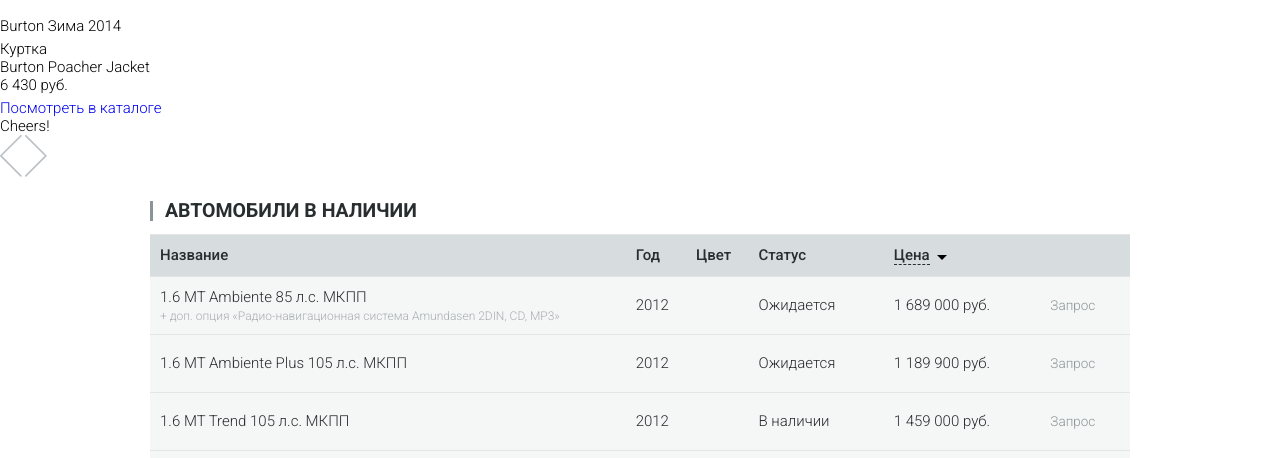
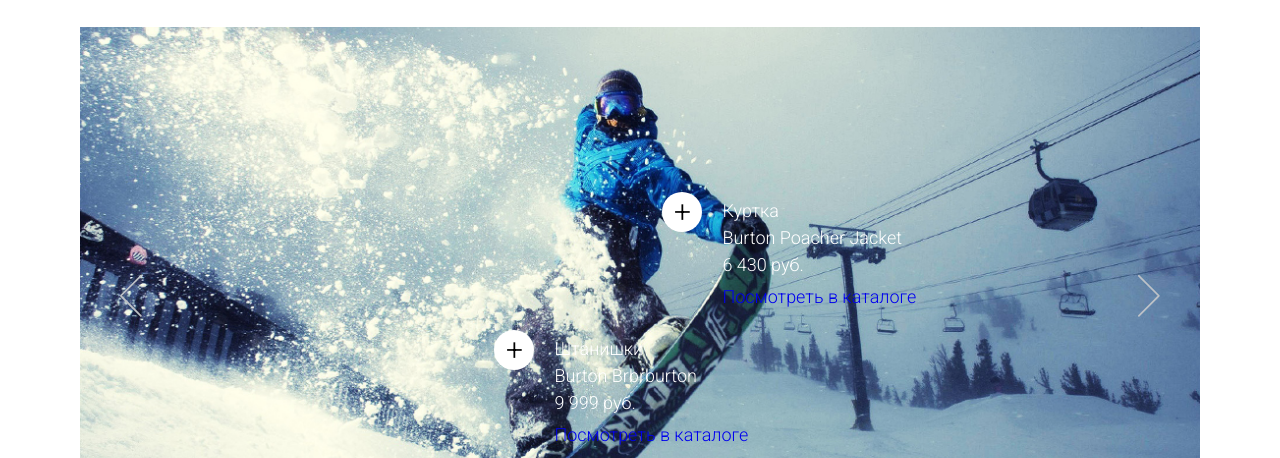
Before and after one commit to Irkoman/kdx-html-test, a plain HTML site: page index.html in a window 1280 px wide. Shown: the part 170-628 px from the top of the page. Drawn offline with Linux system fonts and the light colour scheme.

Commit message:
Слайдер

```diff
--- a/css/style.css
+++ b/css/style.css
@@ -78,22 +78,28 @@ label {
 
 .logo {
   float: left;
-  margin-bottom: -8px;
+  margin-bottom: -18px;
   margin-left: -15px;
 }
 
 .toggler {
-  position: relative;
   float: right;
   width: 18px;
+  height: 20px;
+  margin-top: 25px;
+}
+
+.toggler__element {
+  display: block;
+  position: relative;
+  width: 18px;
   height: 3px;
-  margin-top: 25px;
   background: #ffffff;
   border-radius: 2px;
 }
 
-.toggler::before,
-.toggler::after {
+.toggler__element::before,
+.toggler__element::after {
   content: "";
   position: absolute;
   width: 18px;
@@ -102,11 +108,11 @@ label {
   border-radius: 2px;
 }
 
-.toggler::before {
+.toggler__element::before {
   top: -7px;
 }
 
-.toggler::after {
+.toggler__element::after {
   top: 7px;
 }
 
@@ -211,13 +217,127 @@ label {
 
 @media (min-width: 768px) {
 
-
+  .logo {
+    margin-bottom: -28px;
+    margin-left: -75px;
+  }
 }
 
 @media (min-width: 980px) {
 
   .slider {
     display: block;
+    position: relative;
+    width: 100%;
+    max-width: 1120px;
+    height: 550px;
+    margin-right: auto;
+    margin-left: auto;
+  }
+
+  .slide {
+    display: none;
+    position: absolute;
+    top: 0;
+    left: 0;
+    width: 100%;
+    height: 100%;
+    overflow: hidden;
+    z-index: 1;
+  }
+
+  .slide:hover {
+    box-shadow: 0 0 0 560px rgba(0, 0, 0, 0.5) inset;
+  }
+
+  .slide--burton {
+    background: url("../img/bg-slide1.jpg") 0 50% no-repeat;
+    background-size: cover;
+  }
+
+  .slide--cheers {
+    background: url("../img/bg-slide2.png") 0 50% no-repeat;
+    background-size: cover;
+  }
+
+  .slider input[type="radio"] {
+    display: none;
+  }
+
+  .slider__control {
+    position: absolute;
+    top: 45%;
+    z-index: 10;
+    cursor: pointer;
+  }
+
+  .slider__control--right {
+    right: 40px;
+  }
+
+  .slider__control--left {
+    left: 40px;
+  }
+
+  #btn-left:checked ~ .slide--burton {
+    display: block;
+  }
+
+  #btn-right:checked ~ .slide--cheers {
+    display: block;
+  }
+
+  .slide__title {
+    margin-top: 470px;
+    margin-right: 30px;
+    font-size: 2rem;
+    font-weight: 300;
+    color: #ffffff;
+    text-align: right;
+    text-transform: uppercase;
+  }
+
+  .marker {
+    position: absolute;
+    width: 40px;
+    height: 40px;
+    background: #ffffff;
+    border-radius: 50%;
+    z-index: 20;
+    cursor: pointer;
+  }
+
+  .marker:before {
+    content: "+";
+    position: absolute;
+    width: 40px;
+    text-align: center;
+    font-size: 2rem;
+    font-weight: 300;
+    line-height: 40px;
+    color: #000000;
+  }
+
+  .marker--1 {
+    top: 30%;
+    left: 52%;
+  }
+
+  .marker--2 {
+    top: 55%;
+    left: 37%;
+  }
+
+  .marker__info {
+    min-width: 250px;
+    margin-left: 60px;
+    font-size: 1.2rem;
+    line-height: 1.5;
+    color: #ffffff;
+  }
+
+  .marker__link {
+    color: ;
   }
 
  .supply {
--- a/index.html
+++ b/index.html
@@ -12,13 +12,15 @@
     <header class="main-header">
       <div class="container clearfix">
         <a class="logo" href="index.html">
-          <picture>
-            <source srcset="img/logo-tablet@1x.png, img/logo-tablet@2x.png 2x" media="(min-width: 768px)">
-            <source srcset="img/logo-mobile@1x.png, img/logo-mobile@2x.png 2x">
-            <img srcset="img/logo-mobile@1x.png, img/logo-mobile@2x.png 2x" alt="Quack-Quack">
-          </picture>
+          <figure>
+            <picture>
+              <source srcset="img/logo-tablet.png, img/logo-tablet@2x.png 2x" media="(min-width: 768px)">
+              <source srcset="img/logo-mobile.png, img/logo-mobile@2x.png 2x">
+              <img src="img/logo-tablet.png" alt="Quack-Quack">
+            </picture>
+          </figure>
         </a>
-        <label class="toggler toggler--open" for="nav-btn"></label>
+        <label class="toggler toggler--open" for="nav-btn"><span class="toggler__element"></span></label>
       </div>
 
       <nav class="navigation">
@@ -76,11 +78,32 @@
     </section>
 
     <section class="slider">
+
+      <input type="radio" id="btn-left" name="btn-left" checked>
+      <input type="radio" id="btn-right" name="btn-right">
+      <label class="slider__control slider__control--left" for="btn-left">
+        <svg width="21.706" height="41.719" viewBox="0 0 21.706 41.719" enable-background="new 0 0 21.706 41.719" xml:space="preserve">
+          <path class="control-color" fill="#bec2c7" d="M2.045,20.859L21.458,1.446c0.331-0.331,0.331-0.867,0-1.198c-0.33-0.331-0.867-0.331-1.197,0L0.248,20.261 c-0.331,0.33-0.331,0.867,0,1.197l20.013,20.013c0.164,0.165,0.382,0.248,0.599,0.248s0.434-0.083,0.599-0.248 c0.331-0.331,0.331-0.867,0-1.198L2.045,20.859z"/>
+        </svg>
+      </label>
+      <label class="slider__control slider__control--right" for="btn-right">
+        <svg width="21.706" height="41.719" viewBox="0 0 21.706 41.719" enable-background="new 0 0 21.706 41.719" xml:space="preserve">
+          <path class="control-color" fill="#bec2c7" d="M19.661,20.859L0.248,1.446c-0.331-0.331-0.331-0.867,0-1.198c0.33-0.331,0.867-0.331,1.197,0l20.013,20.012 c0.33,0.33,0.33,0.867,0,1.197L1.445,41.471c-0.164,0.165-0.382,0.248-0.599,0.248s-0.434-0.083-0.599-0.248 c-0.331-0.331-0.331-0.867,0-1.198L19.661,20.859z"/>
+        </svg>
+      </label>
+
       <div class="slide slide--burton">
         <div class="slide__title">Burton Зима 2014</div>
-        <div class="marker">
+        <div class="marker marker--1">
           <div class="marker__info">
             <p class="marker__description">Куртка<br>Burton Poacher Jacket<br>6 430 руб.</p>
+            <a class="marker__link" href="#">Посмотреть в&nbsp;каталоге</a>
+          </div>
+        </div>
+
+        <div class="marker marker--2">
+          <div class="marker__info">
+            <p class="marker__description">Штанишки<br>Burton Brbrburton<br>9 999 руб.</p>
             <a class="marker__link" href="#">Посмотреть в&nbsp;каталоге</a>
           </div>
         </div>
@@ -88,17 +111,6 @@
       <div class="slide slide--cheers">
         <div class="slide__title">Cheers!</div>
       </div>
-
-      <a class="slider__control slider__control--left" href="">
-        <svg width="21.706" height="41.719" viewBox="0 0 21.706 41.719" enable-background="new 0 0 21.706 41.719" xml:space="preserve">
-          <path class="control-color" fill="#bec2c7" d="M2.045,20.859L21.458,1.446c0.331-0.331,0.331-0.867,0-1.198c-0.33-0.331-0.867-0.331-1.197,0L0.248,20.261 c-0.331,0.33-0.331,0.867,0,1.197l20.013,20.013c0.164,0.165,0.382,0.248,0.599,0.248s0.434-0.083,0.599-0.248 c0.331-0.331,0.331-0.867,0-1.198L2.045,20.859z"/>
-        </svg>
-      </a>
-      <a class="slider__control slider__control--right" href="">
-        <svg width="21.706" height="41.719" viewBox="0 0 21.706 41.719" enable-background="new 0 0 21.706 41.719" xml:space="preserve">
-          <path class="control-color" fill="#bec2c7" d="M19.661,20.859L0.248,1.446c-0.331-0.331-0.331-0.867,0-1.198c0.33-0.331,0.867-0.331,1.197,0l20.013,20.012 c0.33,0.33,0.33,0.867,0,1.197L1.445,41.471c-0.164,0.165-0.382,0.248-0.599,0.248s-0.434-0.083-0.599-0.248 c-0.331-0.331-0.331-0.867,0-1.198L19.661,20.859z"/>
-        </svg>
-      </a>
     </section>
 
     <section class="supply">
```
Also changed, not shown: img/logo-mobile.png (renamed from img/logo-mobile@1x.png), img/logo-tablet.png (renamed from img/logo-tablet@1x.png).
